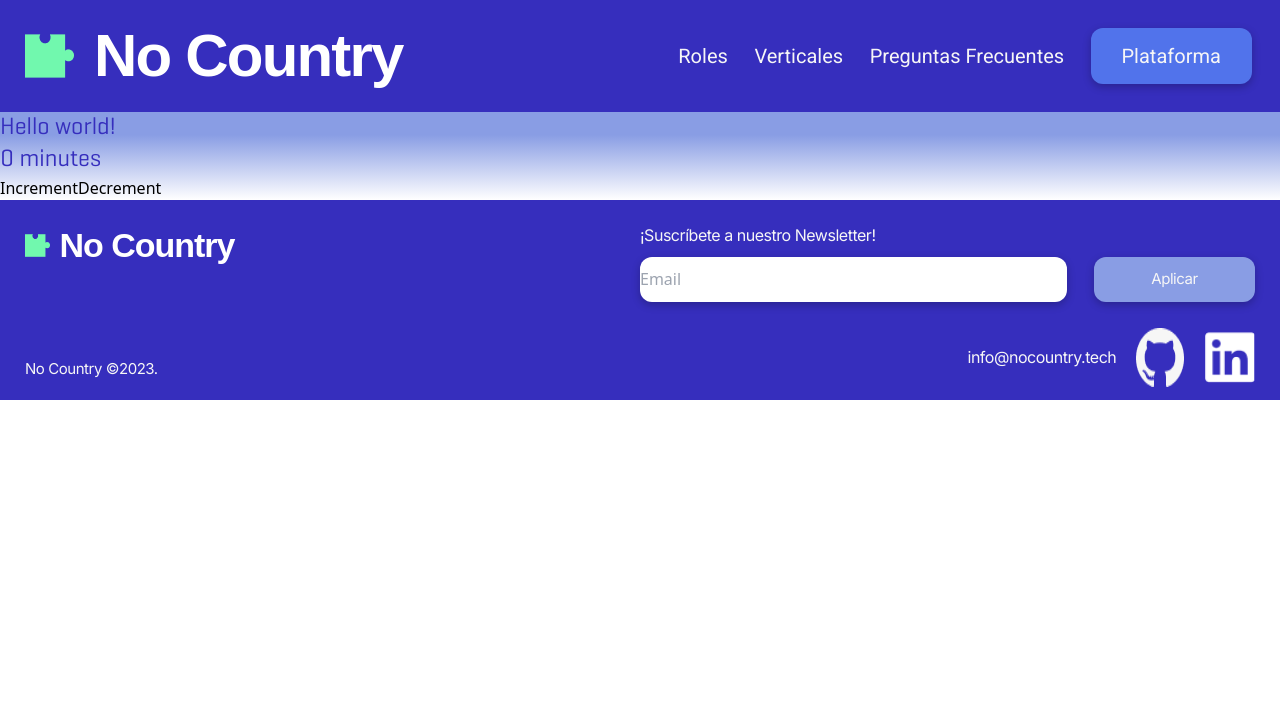
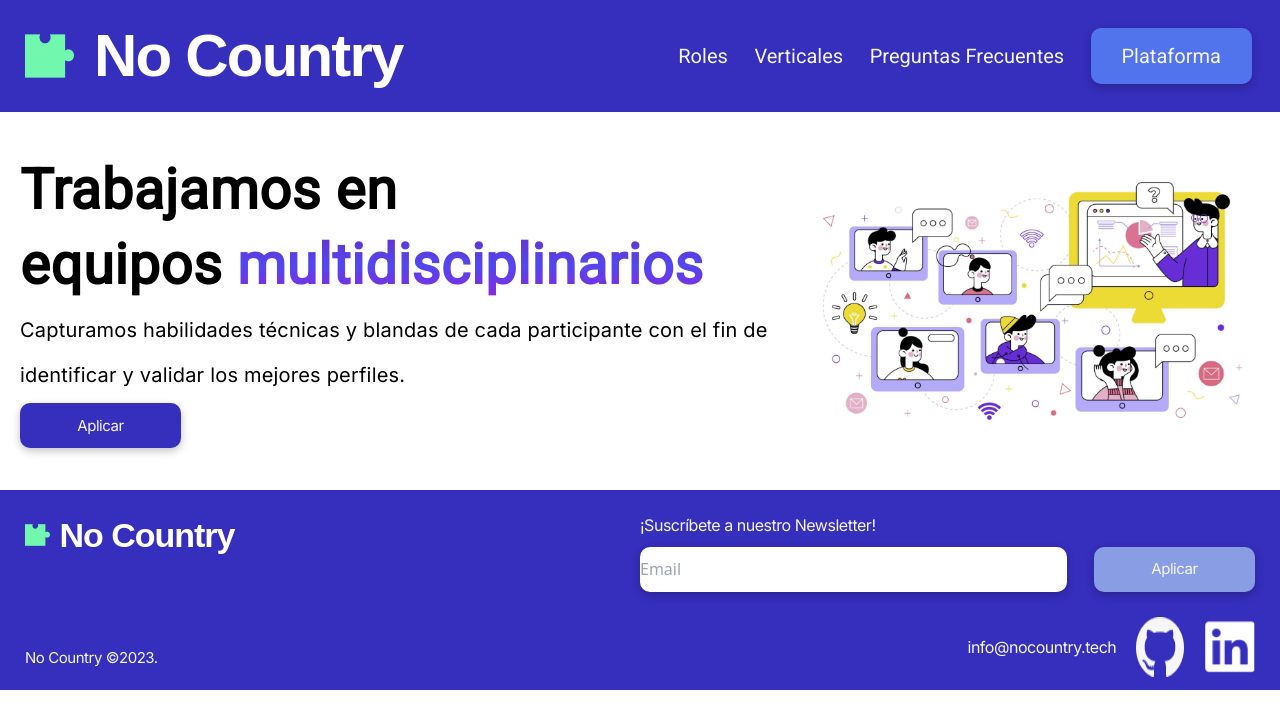
Before and after one commit to No-Country/c10-5-t-phpreact, a React (Vite) app in the folder Front/: page / in a window 1280 px wide. Shown: the top 728 px of the page. Built offline with nearby package versions, Linux system fonts and the light colour scheme.

Commit message:
Added section 1 of HomePage

```diff
--- a/Front/src/Components/Footer/Footer.jsx
+++ b/Front/src/Components/Footer/Footer.jsx
@@ -25,8 +25,8 @@
                                 <span className="flex w-full items-center font-Inter text-[20x] font-[500] text-text-color-white tracking-[-0.03em] py-[10px]">¡Suscríbete a nuestro Newsletter!</span>
                             </div>
                             <form action="" className="flex justify-between">
-                                <input type="text" placeholder="Email" className="w-[427px] h-[45px] rounded-[12px] shadow-dark" />
-                                <button className="bg-[#899DE4] w-[161px] h-[45px] rounded-[12px] shadow-dark font-Inter text-[15px] font-[500] text-text-color-white tracking-[-0.03em]">Aplicar</button>
+                                <input type="text" placeholder="Email" className="w-[427px] h-[45px] rounded-[10px] shadow-dark" />
+                                <button className="bg-[#899DE4] w-[161px] h-[45px] rounded-[10px] shadow-dark font-Inter text-[15px] font-[500] text-text-color-white tracking-[-0.03em]">Aplicar</button>
                             </form>
                         </div>
 
--- a/Front/src/Components/Home/Home.jsx
+++ b/Front/src/Components/Home/Home.jsx
@@ -3,6 +3,7 @@
 import { decrement, increment } from '../../Redux/counter-test'
 import React from 'react'
 import Footer from '../Footer/Footer'
+import Section_1 from './Section_1'
 
 function Home() {
     const count = useSelector((state) => state.dog.testValue)
@@ -10,20 +11,8 @@
 
     return (
       <div className="App">
-         <div className='bg-nuestros-perfiles'>
-         <h1 className="text-2xl font-['Geogrotesque'] text-primary">
-        Hello world!
-      </h1>
-
-  {/* Aqui esta un ejemplo de un Counter usando Redux Toolkit */}
-      <div>
-        <h1 className="text-2xl font-['Geogrotesque'] text-primary">{count} minutes</h1>
-        <button onClick={() => dispatch(increment())}>Increment</button>
-        <button onClick={() => dispatch(decrement())}>Decrement</button>
-      </div>
-         </div>
-
-         <Footer />
+        <Section_1 />
+        <Footer />
       </div>
     )
   }
--- /dev/null
+++ b/Front/src/Components/Home/Section_1.jsx
@@ -0,0 +1,32 @@
+import React from "react";
+
+function Section_1() {
+    return (
+        <div className="flex flex-row w-full px-[20px] py-[30px] items-center">
+            <div className="">
+                <div className="">
+                    <p className="font-Roboto text-[56px] font-[600] tracking-[0.01em] leading-[75px] whitespace-normal">Trabajamos en equipos&nbsp;
+                    <span className="text-transparent bg-azul-morado bg-clip-text">multidisciplinarios</span>
+                    </p>
+                </div>
+
+                <div className="py-[5px]">
+                    <p className="font-Inter text-[20px] font-[500] tracking-[0.01em] leading-[45px]">
+                        Capturamos habilidades técnicas y blandas de cada participante con el fin de identificar y validar los mejores perfiles.
+                    </p>
+                </div>
+
+                <button className="bg-primary w-[161px] h-[45px] rounded-[10px] shadow-dark font-Inter text-[15px] font-[500] text-text-color-white tracking-[-0.03em]">
+                    Aplicar
+                </button>
+            </div>
+
+
+            <div>
+                <img src="../../src/assets/section_1.png" alt="" />
+            </div>
+        </div>
+    )
+}
+
+export default Section_1;
--- a/Front/src/Components/Navbar/Navbar.jsx
+++ b/Front/src/Components/Navbar/Navbar.jsx
@@ -18,7 +18,7 @@
 
                         <li>Preguntas Frecuentes</li>
 
-                        <button className="bg-[#5173EB] w-[161px] h-[56px] rounded-[12px] shadow-dark">Plataforma</button>
+                        <button className="bg-[#5173EB] w-[161px] h-[56px] rounded-[10px] shadow-dark">Plataforma</button>
                     </div>
                 </ul>
             </nav>
```
Also changed, not shown: Front/src/assets/section_1.png (added).
